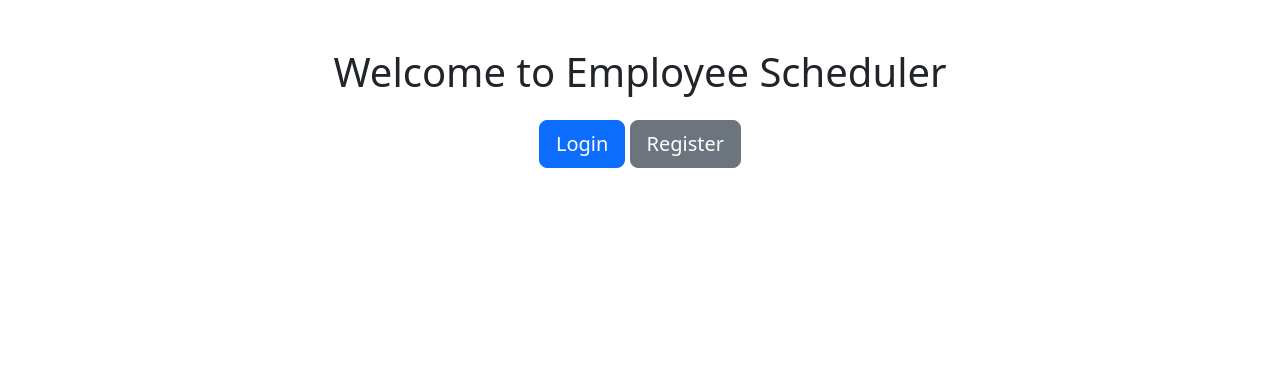
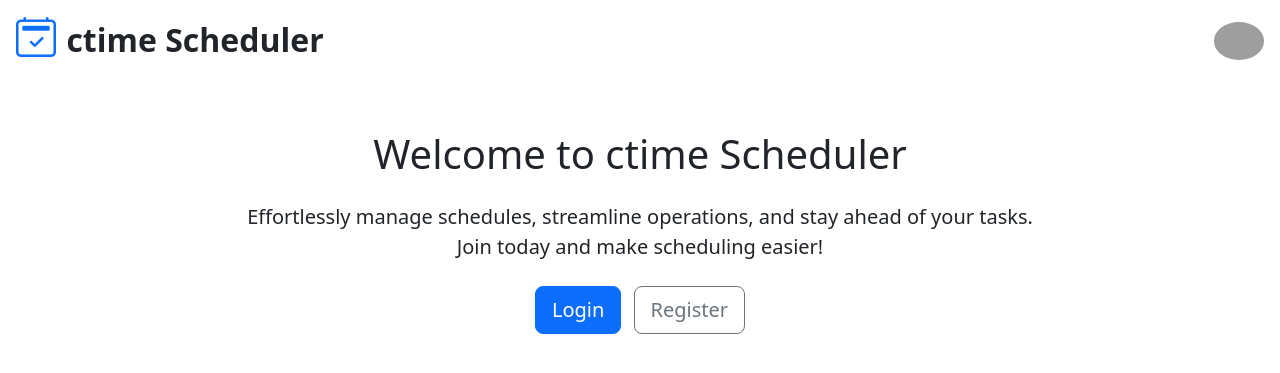
Before and after one commit to soarn/ctime, a Flask app: page / in a window 1280 px wide. Shown: the top 373 px of the page. Run offline with Flask 3, Linux system fonts and the light colour scheme; the visitor is signed in with stand-in values (Sample User, id 1); some libraries are stand-ins or nearby versions; grey boxes are pictures that could not be loaded.

Commit message:
feat: add user profile management with Gravatar integration, implement dark mode, enhance navbar, work on UI design, improve home page
TODO: fix RTO in admin section,
TODO: wip - implement a page where users can view the full schedule for everyone

```diff
--- a/app/app.py
+++ b/app/app.py
@@ -4,12 +4,13 @@ from flask_login import LoginManager
 from flask_mysqldb import MySQL
 from flasgger import Swagger
 from flask_wtf.csrf import CSRFProtect
+from flask_migrate import Migrate
+import os
 from db.db import db
 from db.db_models import User, WeeklySchedule, TimeOffRequest
 from routes.web import web
 from routes.admin import admin
-from flask_migrate import Migrate
-import os
+from utils import get_gravatar_url
 
 class Config:
     SQLALCHEMY_DATABASE_URI = os.getenv('CONNECTION_STRING')
@@ -62,6 +63,9 @@ def create_app():
     def load_user(user_id):
         return User.query.get(int(user_id))
 
+    # Register the Gravatar URL function as a global Jinja variable
+    app.jinja_env.globals.update(get_gravatar_url=get_gravatar_url)
+
     @app.route('/create_db')
     def create_db():
         db.create_all()
--- a/app/routes/web.py
+++ b/app/routes/web.py
@@ -3,7 +3,7 @@ from flask import Blueprint, render_template, request, redirect, flash, url_for,
 from flask_login import current_user, login_user, logout_user, login_required
 from db.db_models import User, WeeklySchedule, TimeOffRequest
 from db.db import db
-from forms import LoginForm, RegisterForm, TimeOffRequestForm, WeeklyScheduleForm
+from forms import LoginForm, ProfileForm, RegisterForm, TimeOffRequestForm, WeeklyScheduleForm
 # Blueprint Configuration
 web = Blueprint('web', __name__)
 
@@ -206,3 +206,20 @@ def request_time_off():
         flash("Failed to submit time off request. Please try again.", "danger")
 
     return redirect(url_for("web.employee_dashboard"))
+
+# Profile Route
+@web.route("/profile", methods=['GET', 'POST'])
+@login_required
+def profile():
+    form = ProfileForm(obj=current_user)
+    if form.validate_on_submit():
+        current_user.first_name = form.first_name.data
+        current_user.last_name = form.last_name.data
+        current_user.username = form.username.data
+        current_user.email = form.email.data
+        if form.password.data:
+            current_user.set_password(form.password.data) # Hash and save the password
+        db.session.commit()
+        flash('Profile updated successfully!', 'success')
+        return redirect(url_for('web.profile'))
+    return render_template('profile.html', form=form)
--- a/app/templates/base.html
+++ b/app/templates/base.html
@@ -1,15 +1,98 @@
 <!DOCTYPE html>
-<html lang="en" data-bs-theme="dark">
+<html lang="en" data-bs-theme="{{ current_theme }}">
 <head>
     <meta charset="UTF-8" />
     <meta name="viewport" content="width=device-width, initial-scale=1.0" />
     <title>{% block title %} ctime Scheduler {% endblock %}</title>
     <link href="https://cdn.jsdelivr.net/npm/bootstrap@5.3.0/dist/css/bootstrap.min.css" rel="stylesheet" />
+    <link rel="stylesheet" href="https://cdn.jsdelivr.net/npm/bootstrap-icons@1.11.3/font/bootstrap-icons.min.css">
     <script src="https://unpkg.com/feather-icons@4.29.1/dist/feather.min.js"
-            integrity="sha384-uO3SXW5IuS1ZpFPKugNNWqTZRRglnUJK6UAZ/gxOX80nxEkN9NcGZTftn6RzhGWE"
             crossorigin="anonymous"></script>
+    <style>
+      /* Set Icon Colors */
+      .logo {
+        color: var(--bs-primary);
+        object-fit: cover;
+        cursor: pointer;
+      }
+      i.feather {
+        color: var(--bs-body-color);
+      }
+      /* Navbar Background and Text Color */
+      .navbar {
+        background-color: var(--bs-body-bg);
+        color: var(--bs-body-color);
+      }
+
+      .navbar-title {
+        font-size: 2rem;
+        font-weight: bold;
+        margin: 0;
+        color: var(--bs-body-color);
+      }
+
+      /* Dark and Light Backgrounds for Main Sections */
+      body {
+        background-color: var(--bs-body-bg);
+        color: var(--bs-body-color);
+        transition: background-color 0.3s, color 0.3s;
+      }
+
+      /* Navbar Styling */
+      .navbar-container {
+        display: flex;
+        align-items: center;
+        justify-content: space-between;
+        padding: 0 1rem;
+        flex-wrap: nowrap;
+        background-color: var(--bs-body-bg)
+      }
+
+      .gravatar-img {
+        width: 50px;
+      }
+
+      .navbar-brand img,
+      .gravatar-img {
+        border-radius: 50%;
+        object-fit: cover;
+        cursor: pointer;
+        transition: transform 0.2s;
+      }
+
+      .gravatar-img:hover,
+      .navbar-brand img:hover {
+        transform: scale(1.1);
+      }
+
+      html {
+        scroll-behavior: smooth;
+        transition: background-color 0.3s, color 0.3s;
+      }
+
+      /* Dark Mode Toggle Styling */
+      #themeToggle {
+        display: flex;
+        align-items: center;
+        color: var(--bs-body-color);
+        transition: color 0.3s;
+      }
+
+    </style>
 </head>
 <body>
+
+  <!-- Header -->
+   <nav class="navbar navbar-expand-lg">
+    <div class="container-fluid navbar-container">
+      <!-- Logo -->
+       <a class="navbar-brand" href="{{ url_for('web.home') }}">
+        <h1><i class="bi bi-calendar2-check logo"></i>
+        <span class="navbar-title">ctime Scheduler</span>
+      </h1>
+      </a>
+
+      <!-- Flash Messages -->
       <div id="flash-messages" class="position-fixed top-0 start-50 translate-middle-x mt-3">
         {% with messages = get_flashed_messages(with_categories=true) %}
           {% if messages %}
@@ -23,23 +106,105 @@
           </div>
           {% endif %}
         {% endwith %}
+      </div>
+
+      <!-- User Profile or Login/Register Buttons -->
+       {% if current_user.is_authenticated %}
+       <!-- Gravatar Dropdown -->
+        <div class="dropdown">
+          <img
+            src="{{ get_gravatar_url(current_user.email) }}"
+            alt="User Gravatar"
+            class="gravatar-img dropdown-toggle"
+            id="gravatarDropdown"
+            data-bs-toggle="dropdown"
+            aria-expanded="false"
+          />
+          <ul class="dropdown-menu dropdown-menu-end" aria-labelledby="gravatarDropdown">
+            <li><a class="dropdown-item" href="{{ url_for('web.profile') }}">Profile</a></li>
+            {% if current_user.role == 'admin' %}
+            <li><a class="dropdown-item" href="{{ url_for('admin.admin_dashboard') }}">Dashboard</a></li>
+            {% else %}
+            <li><a class="dropdown-item" href="{{ url_for('web.employee_dashboard') }}">Dashboard</a></li>
+            {% endif %}
+            <li><hr class="dropdown-divider" /></li>
+            <li><a class="dropdown-item" href="{{ url_for('web.logout') }}">Logout</a></li>
+            <li><hr class="dropdown-divider" /></li>
+            <!-- Dark Mode Toggle -->
+             <li class="dropdown-item">
+              <button type="button" id="themeToggle" class="btn btn-link text-decoration-none d-flex align-items-center">
+                <i id="themeIcon" data-feather="moon"></i>
+                <span id="currentThemeName" class="ms-2">Dark Mode</span>
+              </button>
+            </li>
+          </ul>
+        </div>
+        {% else %}
+        <!-- Login/Register Buttons -->
+         <div class="d-flex">
+         <a class="btn btn-outline-light me-2" href="{{ url_for('web.login') }}">Login</a>
+         <a class="btn btn-primary" href="{{ url_for('web.register') }}">Register</a>
+        </div>
+        {% endif %}
+    </div>
+  </nav>
+  <!-- End Header -->
+
+  <!-- Main Content Block -->
+
+    <div class="container mt-4">{% block content %}{% endblock %}</div>
+
     <script src="https://cdn.jsdelivr.net/npm/bootstrap@5.3.0/dist/js/bootstrap.bundle.min.js"
-                integrity="sha384-geWF76RCwLtnZ8qwWowPQNguL3RmwHVBC9FhGdlKrxdiJJigb/j/68SIy3Te4Bkz"
             crossorigin="anonymous"></script>
-        <script src="https://code.jquery.com/jquery-3.7.1.min.js" integrity="sha256-/JqT3SQfawRcv/BIHPThkBvs0OEvtFFmqPF/lYI/Cxo=" crossorigin="anonymous"></script>
+    <script src="https://code.jquery.com/jquery-3.7.1.min.js"
+            crossorigin="anonymous"></script>
     <script src="https://cdn.jsdelivr.net/npm/gsap@3.12.5/dist/gsap.min.js"
-                integrity="sha384-ZXU6Sn0TxJMqnCKoxHx7cGkXhL3lGvBUeWxh9jU2e6IcwqIypKieEXvLKgFL+BC4"
             crossorigin="anonymous"></script>
     <script src="https://cdn.jsdelivr.net/npm/canvas-confetti@1.9.3/dist/confetti.browser.min.js"
-                integrity="sha384-V4z9rz5P5mHJ9vGqp4VvL0ac5qO9/3vEGwEElyL3NMzYqwDa/1jCrM4jqW6YfZJ"
             crossorigin="anonymous"></script>
-        <div class="container mt-4">{% block content %}{% endblock %}</div>
 
-        <script src="https://cdn.jsdelivr.net/npm/bootstrap@5.3.0/dist/js/bootstrap.bundle.min.js"></script>
-        <script src="https://code.jquery.com/jquery-3.7.1.min.js" integrity="sha256-/JqT3SQfawRcv/BIHPThkBvs0OEvtFFmqPF/lYI/Cxo=" crossorigin="anonymous"></script>
-        <script src="https://cdn.jsdelivr.net/npm/gsap@3.12.5/dist/gsap.min.js"></script>
-        <script src="https://cdn.jsdelivr.net/npm/canvas-confetti@1.9.3/dist/confetti.browser.min.js"></script>
     <script>
+
+      //////////////
+      // Dark Mode
+      //////////////
+
+      // Dark Mode Toggle
+      const themeToggle = document.getElementById("themeToggle");
+      const themeIcon = document.getElementById("themeIcon");
+
+      // Function to get the cookie value
+      function getCookie(name) {
+        const value = `; ${document.cookie}`;
+        const parts = value.split(`; ${name}=`);
+        if (parts.length === 2) return parts.pop().split(';').shift();
+      }
+
+      // Set the initial theme based on cookie value
+      const isDarkMode = getCookie("theme") === "dark";
+
+      // Apply theme based on preference
+      function applyTheme(darkMode) {
+        document.documentElement.setAttribute("data-bs-theme", darkMode ? "dark" : "light");
+        themeIcon.setAttribute("data-feather", darkMode ? "sun" : "moon");
+        document.getElementById("currentThemeName").textContent = darkMode ? "Light Mode" : "Dark Mode";
+        feather.replace();
+      }
+
+      applyTheme(isDarkMode);
+
+      // Save theme to cookies and update theme when toggled
+      themeToggle.addEventListener("click", function () {
+        const darkMode = document.documentElement.getAttribute("data-bs-theme") !== "dark";
+        document.cookie = `theme=${darkMode ? "dark" : "light"}; path=/; max-age=31536000`; // 1 year
+        applyTheme(darkMode);
+      })
+
+
+      //////////////////
+      // Flash Messages
+      //////////////////
+
       // Auto dismiss flash messages after 3 seconds
       setTimeout(function () {
       let alerts = document.querySelectorAll(".alert");
@@ -54,6 +219,7 @@
       });
       }, 3000);
     </script>
+
     <script>feather.replace()</script>
 </body>
 </html>
--- a/app/templates/home.html
+++ b/app/templates/home.html
@@ -1,16 +1,15 @@
-<!DOCTYPE html>
-<html lang="en">
-<head>
-    <meta charset="UTF-8">
-    <meta name="viewport" content="width=device-width, initial-scale=1.0">
-    <title>Employee Scheduler</title>
-    <link href="https://cdn.jsdelivr.net/npm/bootstrap@5.3.0/dist/css/bootstrap.min.css" rel="stylesheet">
-</head>
-<body class="text-center">
-    <div class="container mt-5">
-        <h1 class="mb-4">Welcome to Employee Scheduler</h1>
-        <a href="{{ url_for('web.login') }}" class="btn btn-primary btn-lg">Login</a>
-        <a href="{{ url_for('web.register') }}" class="btn btn-secondary btn-lg">Register</a>
+{% extends 'base.html' %}
+{% block title %}Welcome to ctime Scheduler{% endblock %}
+{% block content %}
+<div class="container text-center mt-5">
+    <h1 class="mb-4">Welcome to ctime Scheduler</h1>
+    <p class="lead">
+        Effortlessly manage schedules, streamline operations, and stay ahead of your tasks.
+        <br>Join today and make scheduling easier!
+    </p>
+    <div class="mt-4">
+        <a href="{{ url_for('web.login') }}" class="btn btn-primary btn-lg me-2">Login</a>
+        <a href="{{ url_for('web.register') }}" class="btn btn-outline-secondary btn-lg">Register</a>
     </div>
-</body>
-</html>
+</div>
+{% endblock %}
--- /dev/null
+++ b/app/utils.py
@@ -0,0 +1,10 @@
+# Various utility functions for the app
+
+import hashlib
+
+
+def get_gravatar_url(email, size=200, default='identicon'):
+    """Generate a Gravatar URL for the given email address."""
+    email_hash = hashlib.md5(email.lower().encode()).hexdigest()
+    # Construct the URL
+    return f"https://www.gravatar.com/avatar/{email_hash}?s={size}&d={default}"
```
Also changed, not shown: app/forms.py (+10 -0 lines), app/routes/admin.py (+11 -4 lines), app/templates/admin_dashboard.html (+13 -2 lines), app/templates/profile.html (added, +49 -0 lines). Lines whose indentation alone changed are shown as unchanged.
